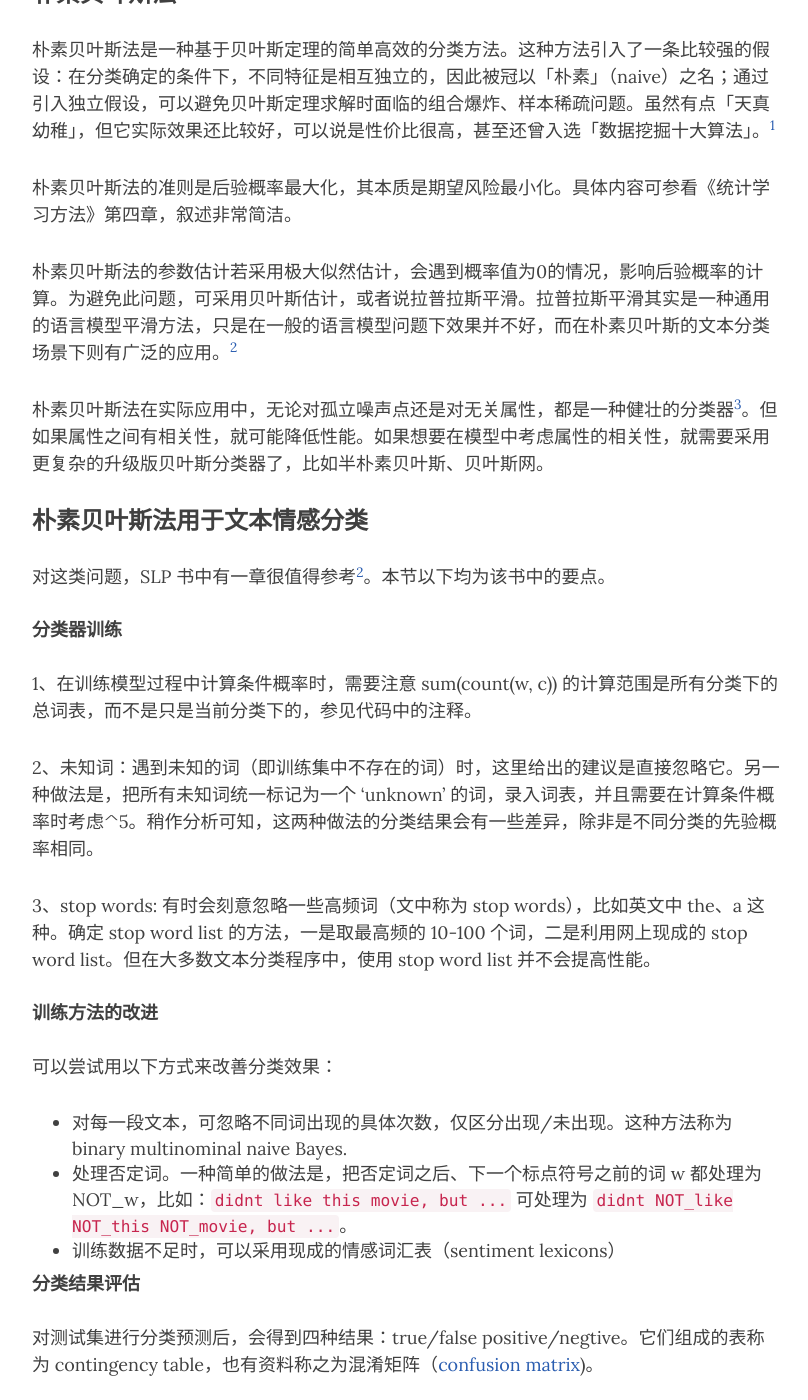
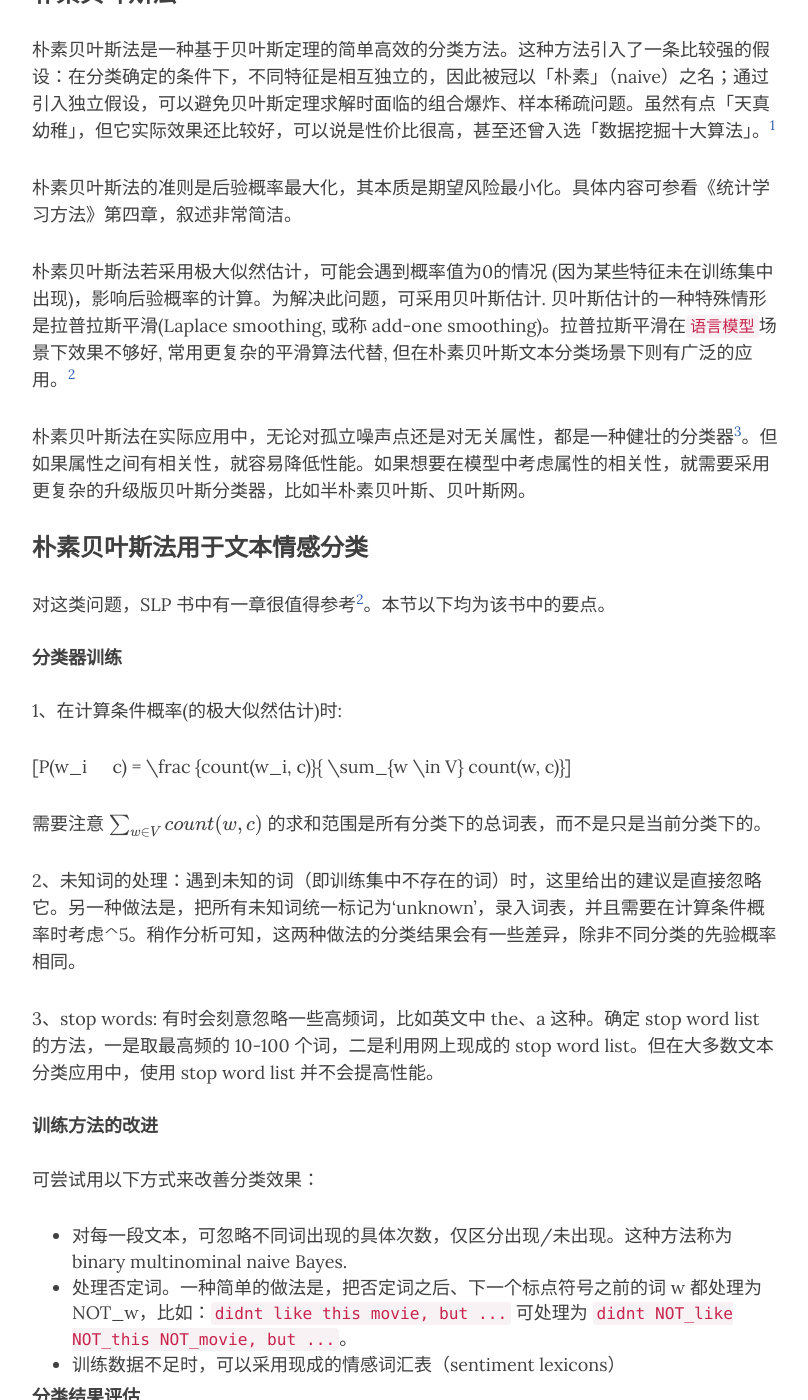
Before and after one commit to geyutang/sunoonlee.github.io, a Jekyll site: the page built from _posts/2017-03-18-naive-bayes.md, in a window 1280 px wide and 1400 px high, scrolled down 296 px. Shown: the whole window, without its empty margins (233-1041 px from the left). Built offline with Jekyll 4.4.1, drawn with Linux system fonts in a browser that asks for light colours; nearby versions of some CDN libraries; formulas are drawn with MathJax 3; comment, search, counter and statistics services are not loaded; some of the changed text lies outside the part shown.

Commit message:
naive bayes: revise

```diff
--- a/_posts/2017-03-18-naive-bayes.md
+++ b/_posts/2017-03-18-naive-bayes.md
@@ -1,8 +1,8 @@
 ---
 layout: post
 title: 朴素贝叶斯法用于情感分类
-subtitle: 朴素贝叶斯法是一种简单高效的分类方法
-tags: ML NLP
+subtitle: 一种简单高效的分类方法
+tags: MachineLearning NLP
 category: tech
 ---
 
@@ -12,9 +12,9 @@
 
 朴素贝叶斯法的准则是后验概率最大化，其本质是期望风险最小化。具体内容可参看《统计学习方法》第四章，叙述非常简洁。
 
-朴素贝叶斯法的参数估计若采用极大似然估计，会遇到概率值为0的情况，影响后验概率的计算。为避免此问题，可采用贝叶斯估计，或者说拉普拉斯平滑。拉普拉斯平滑其实是一种通用的语言模型平滑方法，只是在一般的语言模型问题下效果并不好，而在朴素贝叶斯的文本分类场景下则有广泛的应用。[^2]
+朴素贝叶斯法若采用极大似然估计，可能会遇到概率值为0的情况 (因为某些特征未在训练集中出现)，影响后验概率的计算。为解决此问题，可采用贝叶斯估计. 贝叶斯估计的一种特殊情形是拉普拉斯平滑(Laplace smoothing, 或称 add-one smoothing)。拉普拉斯平滑在`语言模型`场景下效果不够好, 常用更复杂的平滑算法代替, 但在朴素贝叶斯文本分类场景下则有广泛的应用。[^2]
 
-朴素贝叶斯法在实际应用中，无论对孤立噪声点还是对无关属性，都是一种健壮的分类器[^3]。但如果属性之间有相关性，就可能降低性能。如果想要在模型中考虑属性的相关性，就需要采用更复杂的升级版贝叶斯分类器了，比如半朴素贝叶斯、贝叶斯网。
+朴素贝叶斯法在实际应用中，无论对孤立噪声点还是对无关属性，都是一种健壮的分类器[^3]。但如果属性之间有相关性，就容易降低性能。如果想要在模型中考虑属性的相关性，就需要采用更复杂的升级版贝叶斯分类器，比如半朴素贝叶斯、贝叶斯网。
 
 
 ### 朴素贝叶斯法用于文本情感分类
@@ -23,16 +23,20 @@
 
 #### 分类器训练
 
-1、在训练模型过程中计算条件概率时，需要注意 sum(count(w, c)) 的计算范围是所有分类下的总词表，而不是只是当前分类下的，参见代码中的注释。
+1、在计算条件概率(的极大似然估计)时:
 
-2、未知词：遇到未知的词（即训练集中不存在的词）时，这里给出的建议是直接忽略它。另一种做法是，把所有未知词统一标记为一个 ‘unknown’ 的词，录入词表，并且需要在计算条件概率时考虑^5。稍作分析可知，这两种做法的分类结果会有一些差异，除非是不同分类的先验概率相同。
+$$ P(w_i|c) = \frac {count(w_i, c)}{ \sum_{w \in V} count(w, c)} $$
 
-3、stop words: 有时会刻意忽略一些高频词（文中称为 stop words），比如英文中 the、a 这种。确定 stop word list 的方法，一是取最高频的 10-100 个词，二是利用网上现成的 stop word list。但在大多数文本分类程序中，使用 stop word list 并不会提高性能。
+需要注意 $\sum_{w \in V} count(w, c) $ 的求和范围是所有分类下的总词表，而不是只是当前分类下的。
+
+2、未知词的处理：遇到未知的词（即训练集中不存在的词）时，这里给出的建议是直接忽略它。另一种做法是，把所有未知词统一标记为‘unknown’，录入词表，并且需要在计算条件概率时考虑^5。稍作分析可知，这两种做法的分类结果会有一些差异，除非不同分类的先验概率相同。
+
+3、stop words: 有时会刻意忽略一些高频词，比如英文中 the、a 这种。确定 stop word list 的方法，一是取最高频的 10-100 个词，二是利用网上现成的 stop word list。但在大多数文本分类应用中，使用 stop word list 并不会提高性能。
 
 
 #### 训练方法的改进
 
-可以尝试用以下方式来改善分类效果：
+可尝试用以下方式来改善分类效果：
 * 对每一段文本，可忽略不同词出现的具体次数，仅区分出现/未出现。这种方法称为 binary multinominal naive Bayes.
 * 处理否定词。一种简单的做法是，把否定词之后、下一个标点符号之前的词 w 都处理为 NOT\_w，比如：`didnt like this movie, but ...` 可处理为 `didnt NOT_like NOT_this NOT_movie, but ...`。
 * 训练数据不足时，可以采用现成的情感词汇表（sentiment lexicons）
@@ -40,18 +44,24 @@
 
 #### 分类结果评估
 
-对测试集进行分类预测后，会得到四种结果：true/false positive/negtive。它们组成的表称为 contingency table，也有资料称之为混淆矩阵（[confusion matrix](http://www.dataschool.io/simple-guide-to-confusion-matrix-terminology/))。
+对测试集进行分类预测后，会得到 2x2=4 种结果：[true/false] x [positive/negtive]。它们组成的表称为 contingency table，或混淆矩阵（[confusion matrix](http://www.dataschool.io/simple-guide-to-confusion-matrix-terminology/))。
 
-有两种评价指标较有意义：
+两种常见的评价指标：
 * $Precision = tp/(tp+fp)$
 * $Recall = tp/(tp+fn)$
 
-常常用一个指标 F-measure 来综合考虑以上两项，其中包含表示权重的参数 $\beta$，当 $\beta = 1$ 时，$F\_1 = 2PR/(P+R)$。
+实际中常用一个指标 F-measure 来综合考虑以上两项:
+
+$$ F = \frac {(\beta ^2 + 1)PR}{(\beta ^2 P + R)} $$
+
+当 $\beta = 1$ 时，$F\_1 = 2PR/(P+R)$。
 
 
 ### 实例
 
-见 [naive_bayes_implementation.ipynb](https://github.com/sunoonlee/deep-NLP-basics/blob/master/naive_bayes/naive_bayes_sentiment.ipynb)
+这里是我写的一个实际例子: [naive_bayes_implementation.ipynb](https://github.com/sunoonlee/deep-NLP-basics/blob/master/naive_bayes/naive_bayes_sentiment.ipynb)
+
+实际计算时, 需要考虑浮点数计算精度的问题. 在概率连乘的时候，因为不同词的概率数量级差别可能很大，容易使计算精度的损失被放大. 解决方法可以是对概率取对数, 把概率的连乘转换为对数的相加.
 
 ---
 
```
